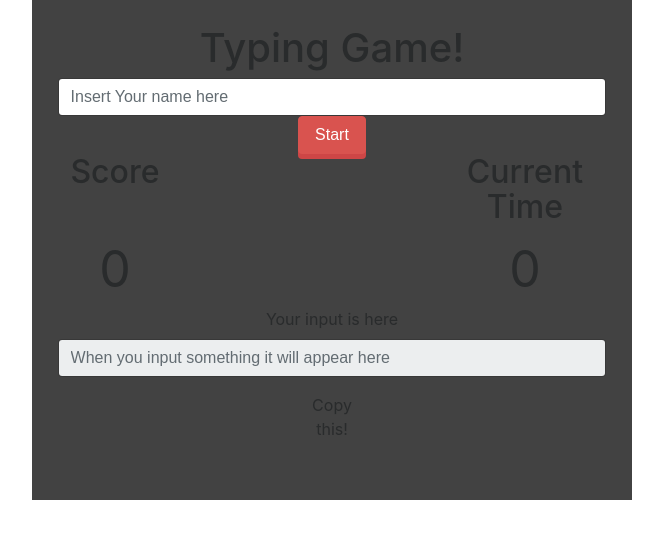
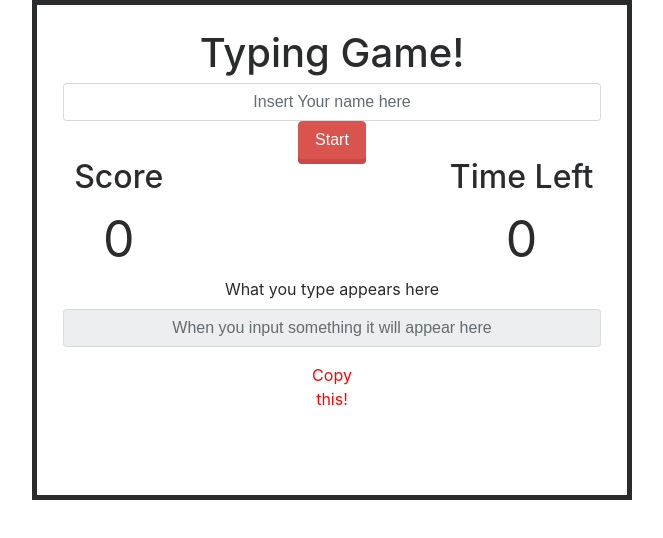
Before and after one commit to Dismes/TypingGame, a website: page index.html in a window 1280 px wide. Shown: the whole page, without its empty margins (308-971 px from the left). Drawn offline with nearby package versions, Linux system fonts and the light colour scheme.

Commit message:
fixing css

```diff
--- a/ClientSide/assets/css/main.css
+++ b/ClientSide/assets/css/main.css
@@ -6,7 +6,7 @@
 }
 
 body {
-	background-color: #353535;
+	background-color: #FF7373;
 	font-family: 'Raleway', sans-serif;
 }
 
@@ -14,12 +14,25 @@ body {
     font-size: 50px;
 }
 
+#CopyText{
+    color: red;
+}
+
 #CurrentTime{
     font-size: 50px;
 }
 
+#Name_Input{
+    text-align: center;
+}
+
 #ExampleInput{
     background-color: #04AF71;
+    text-align: center;
+
+}
+#UserInput{
+    text-align: center;
 }
 
 .wrapper {
@@ -28,8 +41,9 @@ body {
 	width: 100%;
 	text-align: center;
 	padding: 2%;
-	background-color: #424242;
 	height: 500px;
+    border-style: solid;
+    border-width: 5px;
 }
 
 h1 {
--- a/ClientSide/assets/js/main.js
+++ b/ClientSide/assets/js/main.js
@@ -1,6 +1,6 @@
 var points = 0;
 var timerDiv = $('#CurrentTime');
-const seconds = 30;
+const seconds = 5;
 var button = $("#startButton");
 var scoreDiv = $("#score");
 var words = $("ExampleInput");
@@ -33,11 +33,10 @@ function random() {
     var random = Math.floor(Math.random() * (1943 - 0 + 1)) + 0;
     var wordArray = list[random];
     currentWord = wordArray;
-    console.log(wordArray);
-    console.log(random);
     whatToSay(wordArray);
 
     $("#ExampleInput").append("<h2>" + wordArray + "</h2>");
+
 
 }
 
@@ -64,6 +63,7 @@ function countdown() {
             time = seconds
             timerDiv.text(time);
             currentWord = null;
+            scoreDiv.text("0");
             setTimeout(() => {
                 alert("Game over! Congrants " + currentUser + " Your score is " + points);
             }, 10);
@@ -99,6 +99,8 @@ function typing(e) {
 
                 currentWord = null;
                 correctTyped = "";
+
+                scoreDiv.text(points);
                 random();
 
             }
--- a/index.html
+++ b/index.html
@@ -24,11 +24,11 @@
         </div>
         <div class="row">
             <div class="col-sm-3">
-                <h2>Score</h2>
+                <h2 >Score</h2>
             </div>
             <div class="col-sm-5"></div>
             <div class="col-sm-4">
-                <h2>Current Time</h2>
+                <h2>Time Left</h2>
             </div>
         </div>
         <div class="row">
@@ -46,7 +46,7 @@
                 <div class="row">
                     <div class="col-sm-12">
                         <div class="form-group">
-                            <label>Your input is here</label>
+                            <label>What you type appears here</label>
                             <input type="text" class="form-control" id="UserInput" placeholder="When you input something it will appear here" disabled>
                         </div>
                     </div>
@@ -56,16 +56,13 @@
                         <div class="col-sm-5">
 
                         </div>
-                        <div class="col-sm-2">
+                        <div class="col-sm-2" id="CopyText">
                             <label> Copy this!</label>
                         </div>
 
                     </div>
                     <div class="row">
-                        <div class="col-sm-1">
-
-                        </div>
-                        <div class="col-sm-1">
+                        <div class="col-sm-12">
                             <label>
                                 <h2 id="ExampleInput"></h2>
                             </label>
```
